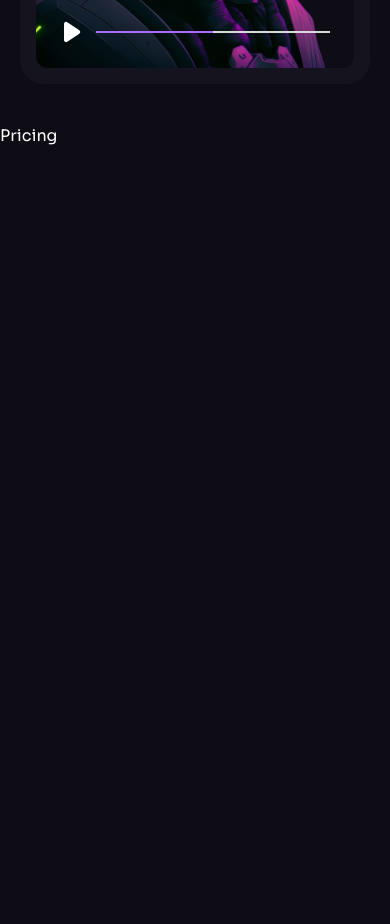
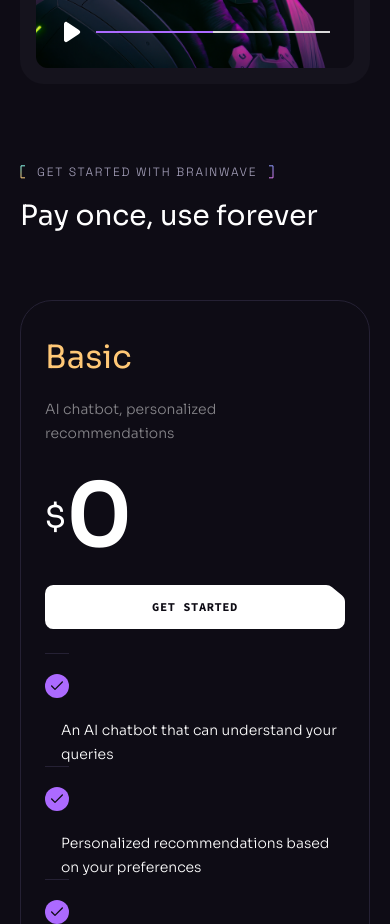
Before and after one commit to Saswati1701/brainwave, a React (Vite) app: page / in a window 390 px wide. Shown: the part 6740-7664 px from the top of the page. Before the commit the page ends 6888 px from the top, so only its background shows below. Built offline with nearby package versions, Linux system fonts and the light colour scheme.

Commit message:
pricing section rendered

```diff
--- a/src/components/Heading.jsx
+++ b/src/components/Heading.jsx
@@ -1,8 +1,10 @@
-const Heading = ({className, title, text}) => {
+import Tagline from "./Tagline"
+const Heading = ({className, title, text, tag}) => {
   return (
-    <div className={`${className} max-w-[50rem] mx-auto mb-12 lg:mb-20`}>
-        {title && <h2 className="h2">{title}</h2>}
-        {text && <p className="body-2 mt-4 text-n-4">{text}</p>}
+    <div className={`${className} max-w-[50rem] mx-auto mb-12 lg:mb-20 md:text-center`}>
+      {tag && <Tagline className="mb-4 md:justify-center">{tag}</Tagline>}
+      {title && <h2 className="h2">{title}</h2>}
+      {text && <p className="body-2 mt-4 text-n-4">{text}</p>}
     </div>
   )
 }
--- a/src/components/Pricing.jsx
+++ b/src/components/Pricing.jsx
@@ -1,8 +1,32 @@
-import React from 'react'
+import { smallSphere, stars } from "../assets"
+import Heading from "./Heading"
+import PricingList from "./PricingList"
+import Section from "./Section"
+import {LeftLine, RightLine} from "./design/Pricing"
 
 const Pricing = () => {
   return (
-    <div>Pricing</div>
+    <Section className="overflow-hidden" id="pricing">
+        <div className="container relative z-2">
+            <div className="hidden relative justify-center mb-[6.5rem] lg:flex">
+                <img src={smallSphere} alt="Sphere" className="relative z-1" width={255} height={255} />
+                <div className="absolute top-1/2 left-1/2 w-[60rem] -translate-x-1/2 -translate-y-1/2 pointer-events-none">
+                    <img src={stars} alt="Stars" className="w-full" width={950} height={400}/>
+                </div>
+            </div>
+            <Heading tag="Get started with Brainwave" title="Pay once, use forever"/>
+            <div className="relative">
+                <PricingList/>
+                <LeftLine/>
+                <RightLine/>
+            </div>
+            <div className="flex justify-center mt-10">
+                <a className="text-xs font-code font-bold tracking-wider uppercase border-b" href="/pricing">
+                    See the full details
+                </a>
+            </div>
+        </div>
+    </Section>
   )
 }
 
--- /dev/null
+++ b/src/components/PricingList.jsx
@@ -0,0 +1,40 @@
+import React from 'react'
+import { pricing } from '../constants'
+import Button from './Button'
+import { check } from '../assets'
+
+const PricingList = () => {
+  return (
+    <div className='flex gap-[1rem] max-lg:flex-wrap'>
+        {pricing.map((item) => (
+            <div key='item.id' className='w-[19rem] max-lg:w-full h-full px-6 bg-n-8 border border-n-6 rounded-[2rem] lg:w-auto even:py-14 odd:py-8 odd:my-4
+                [&>h4]:first:text-color-2 [&>h4]:even:text-color-1 [&>h4]:last:text-color-3'>
+                <h4 className='h4 mb-4'>{item.title}</h4>
+                <p className='body-2 min-h-[4rem] mb-3 text-n-1/50'>{item.description}</p>
+
+                <div className='flex items-center h-[5.5rem] mb-6'>
+                    {item.price && (
+                        <>
+                            <div className='h3'>$</div>
+                            <div className='text-[5.5rem] leading-none font-bold'>{item.price}</div>
+                        </>
+                    )}
+                </div>
+                <Button className="w-full mb-6" href={item.price ? "/pricing":"mailto:saswatiisabella2002@gmail.com"}  white={!!item.price}>
+                    {item.price ? "Get started" : "Contact us"}
+                </Button>
+                <ul>
+                    {item.features.map((feature, index)=>(
+                        <li key={index}>
+                            <img src={check} alt="Check" width={24} height={24} className='flex items-start py-5 border-t border-n-6'/>
+                            <p className='body-2 ml-4'>{feature}</p>
+                        </li>
+                    ))}
+                </ul>
+            </div>
+        ))}
+    </div>
+  )
+}
+
+export default PricingList
--- /dev/null
+++ b/src/components/Tagline.jsx
@@ -0,0 +1,13 @@
+import brackets from "../assets/svg/Brackets";
+
+const Tagline = ({className, children }) => {
+  return (
+    <div className={`tagline flex items-center ${className || ""}`}>
+        {brackets("left")}
+        <div className="mx-3 text-n-3">{children}</div>
+        {brackets("right")}
+    </div>
+  )
+}
+
+export default Tagline
```
